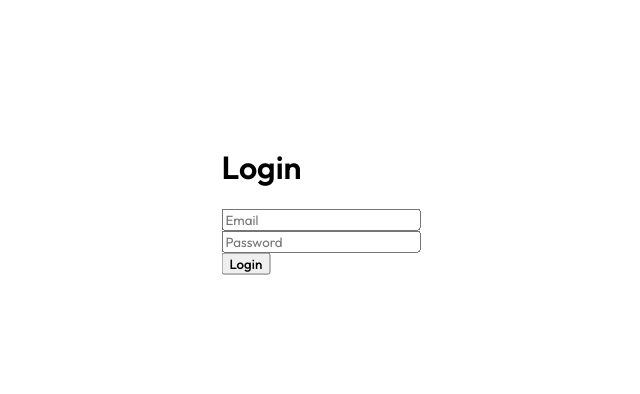
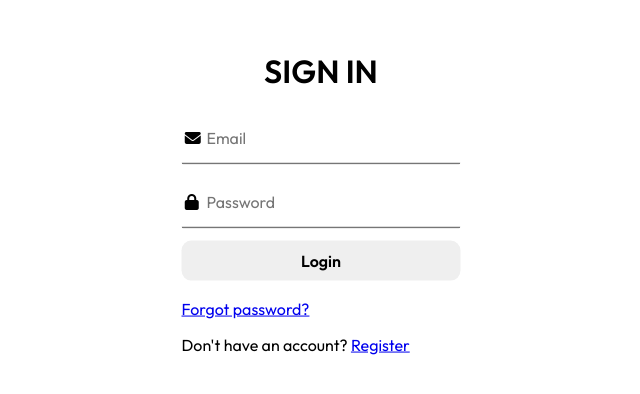
Before and after one commit to xxmileww/repository-login, a plain HTML site: page index.html in a window 1280 px wide. Shown: the part 200-594 px from the top of the page, without its empty margins (319-959 px from the left). Drawn offline with Linux system fonts and the light colour scheme.

Commit message:
terminado

```diff
--- a/index.html
+++ b/index.html
@@ -8,17 +8,33 @@
     <link rel="preconnect" href="https://fonts.googleapis.com">
     <link rel="preconnect" href="https://fonts.gstatic.com" crossorigin>
     <link href="https://fonts.googleapis.com/css2?family=Outfit:wght@100..900&display=swap" rel="stylesheet">
+    <script src="https://kit.fontawesome.com/57d81c4fcf.js" crossorigin="anonymous"></script>
     <title>Login</title>
 
 </head>
 <body>
     <div class="box1">
-        <h1>Login</h1>
-       <input type="email" placeholder="Email">
-       <br>
-       <input type="password" placeholder="Password">
-       <br>
-       <button type="submit">Login</button>
-    </div>
+        <h1>SIGN IN</h1>
+        <form action="" method="post">
+                <div class="input1">
+                    <i class="fa-solid fa-envelope"></i>
+                    <input type="email" name="email" id="email" placeholder="Email" required>
+                </div>
+                <div class="input1">
+                    <i class="fa-solid fa-lock"></i>
+                    <input type="password" name="password" id="password" placeholder="Password" required>
+                </div>
+                <div class="button">
+                    <button type="submit">Login</button>
+                </div>
+                <br>
+            </form>
+            <a href="index2.html">Forgot password?</a>
+            <br>
+            <div class="registrer">
+                <p>Don't have an account?
+                    <a href="index3.html">Register</a> </p>
+                </div>
+            </div>
 </body>
 </html>
--- a/styles.css
+++ b/styles.css
@@ -1,18 +1,73 @@
+* {box-sizing: border-box;
+}
+
 body {height: 100%;
 }
 
 .box1 {position: absolute;
     top: 50%;
     left: 50%;
-    transform: translate(-50%, -50%); }
+    transform: translate(-50%, -50%);
+}
+
 h1 {font-family: "Outfit", sans-serif;
 font-weight: 600;
+display: flex;
+justify-content: center;
 }
 
 input {font-family: "Outfit", sans-serif;
 font-weight: 400;
+font-size: medium;
+width: 100%;
+}
+
+form .input1 {position: relative;
+}
+
+form .input1 input {margin-bottom: 0.75rem;
+    outline: none;
+    padding: 15px 25px;
+    border-top: none;
+    border-left: none;
+    border-right: none;
+    border-radius: 2px;
+    transition: transform 0.5s ease;
+}
+
+form .input1 i {position: absolute;
+margin-left: 0.2rem;
+top: 1.050rem;
+text-align: center;
+}
+
+.input1 input:hover {transform: translateY(-0.75rem);
+transition: transform 0.5s ease;
 }
 
 button {font-family: "Outfit", sans-serif;
-font-weight: 500;
+font-weight: 600;
+font-size: medium;
+width: 100%;
+padding: 10px 2px;
+border: none;
+border-radius: 10px;
+cursor: pointer;
 }
+
+button:hover {background-color: #D7D6D6;
+    transition: transform 0.5s ease;
+}
+
+button:active {background-color: #8D8D92;
+    transition: transform 0.5s ease;
+}
+
+.button {display: flex;
+justify-content: center;
+}
+a {font-family: "Outfit", sans-serif;
+}
+
+.registrer {font-family: "Outfit", sans-serif;
+}
```
Also changed, not shown: index2.html (added, +11 -0 lines), index3.html (added, +11 -0 lines).
